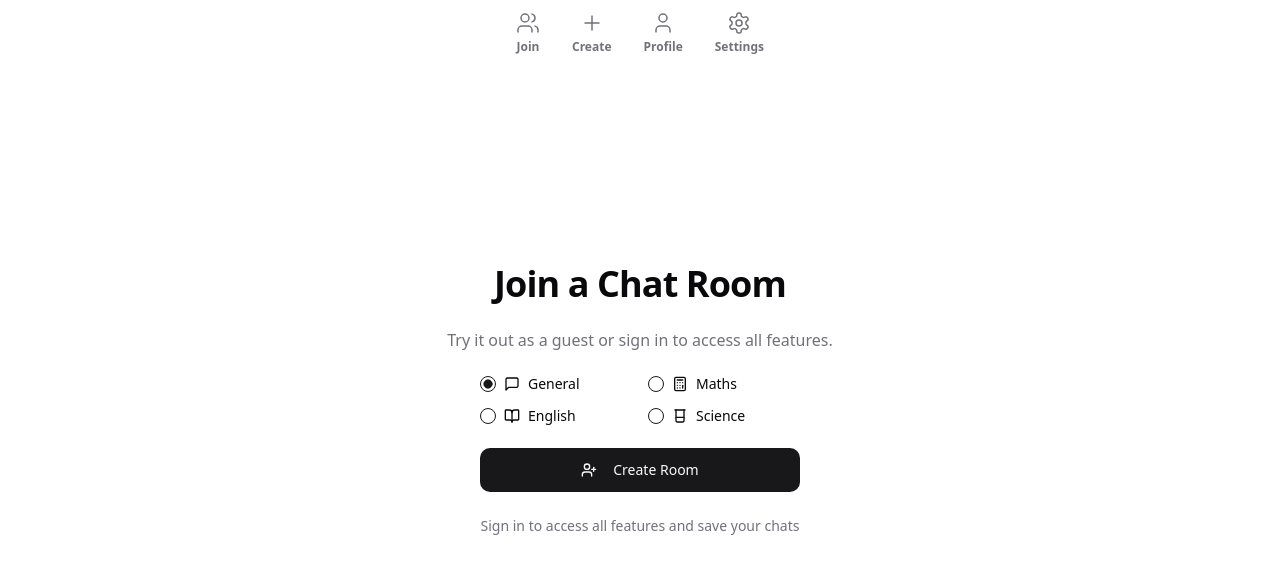
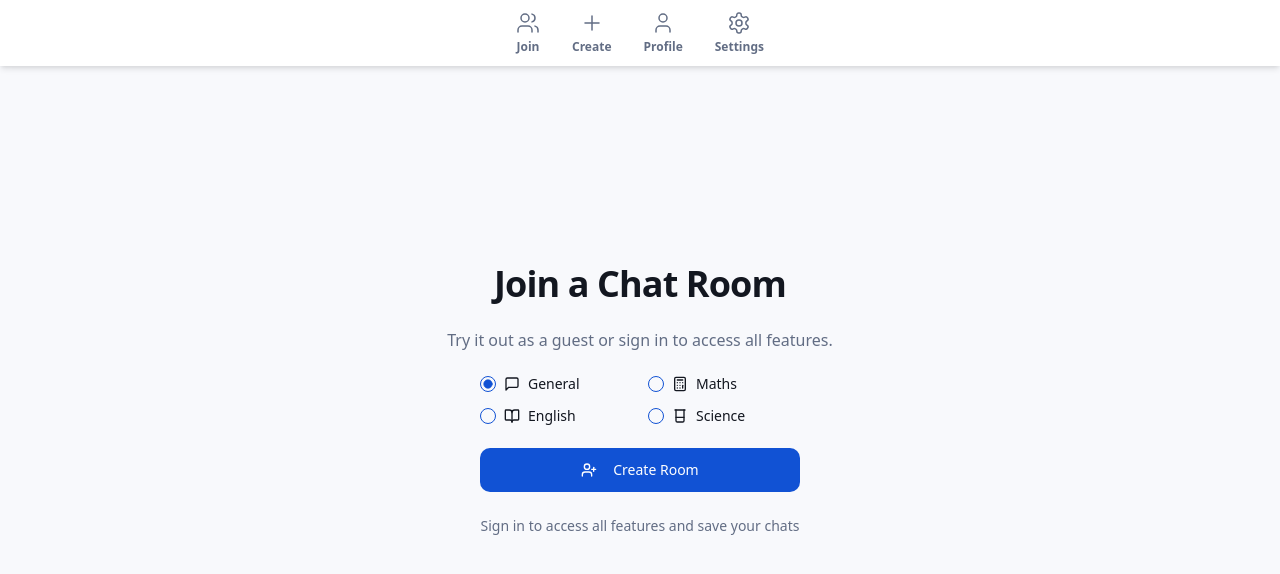
Before and after one commit to General-Dhulqarnayn/chatzy-bundle, a React (Vite) app: page / in a window 1280 px wide. Shown: the top 574 px of the page. Built offline with nearby package versions, Linux system fonts and the light colour scheme.

Commit message:
Update color scheme to blue, black, and white
Modified the application's color scheme to enhance visual appeal by incorporating blue, black, and white colors throughout the UI components.
[skip gpt_engineer]

```diff
--- a/src/index.css
+++ b/src/index.css
@@ -4,48 +4,48 @@
 
 @layer base {
   :root {
-    --background: 0 0% 100%;
-    --foreground: 240 10% 3.9%;
+    --background: 220 33% 98%; /* Light blue-tinted white */
+    --foreground: 220 25% 10%; /* Dark blue-black */
     --card: 0 0% 100%;
-    --card-foreground: 240 10% 3.9%;
+    --card-foreground: 220 25% 10%;
     --popover: 0 0% 100%;
-    --popover-foreground: 240 10% 3.9%;
-    --primary: 240 5.9% 10%;
-    --primary-foreground: 0 0% 98%;
-    --secondary: 240 4.8% 95.9%;
-    --secondary-foreground: 240 5.9% 10%;
-    --muted: 240 4.8% 95.9%;
-    --muted-foreground: 240 3.8% 46.1%;
-    --accent: 240 4.8% 95.9%;
-    --accent-foreground: 240 5.9% 10%;
+    --popover-foreground: 220 25% 10%;
+    --primary: 220 85% 45%; /* Vibrant blue */
+    --primary-foreground: 0 0% 100%;
+    --secondary: 220 20% 95%; /* Light blue-gray */
+    --secondary-foreground: 220 25% 10%;
+    --muted: 220 20% 95%;
+    --muted-foreground: 220 15% 45%;
+    --accent: 220 85% 45%;
+    --accent-foreground: 0 0% 100%;
     --destructive: 0 84.2% 60.2%;
     --destructive-foreground: 0 0% 98%;
-    --border: 240 5.9% 90%;
-    --input: 240 5.9% 90%;
-    --ring: 240 5.9% 10%;
+    --border: 220 20% 90%;
+    --input: 220 20% 90%;
+    --ring: 220 85% 45%;
     --radius: 0.75rem;
   }
 
   .dark {
-    --background: 240 10% 3.9%;
+    --background: 220 25% 10%; /* Dark blue-black */
     --foreground: 0 0% 98%;
-    --card: 240 10% 3.9%;
+    --card: 220 25% 12%;
     --card-foreground: 0 0% 98%;
-    --popover: 240 10% 3.9%;
+    --popover: 220 25% 12%;
     --popover-foreground: 0 0% 98%;
-    --primary: 0 0% 98%;
-    --primary-foreground: 240 5.9% 10%;
-    --secondary: 240 3.7% 15.9%;
+    --primary: 220 85% 55%; /* Brighter blue for dark mode */
+    --primary-foreground: 0 0% 100%;
+    --secondary: 220 25% 18%;
     --secondary-foreground: 0 0% 98%;
-    --muted: 240 3.7% 15.9%;
-    --muted-foreground: 240 5% 64.9%;
-    --accent: 240 3.7% 15.9%;
+    --muted: 220 25% 18%;
+    --muted-foreground: 220 15% 65%;
+    --accent: 220 85% 55%;
     --accent-foreground: 0 0% 98%;
     --destructive: 0 62.8% 30.6%;
     --destructive-foreground: 0 0% 98%;
-    --border: 240 3.7% 15.9%;
-    --input: 240 3.7% 15.9%;
-    --ring: 240 4.9% 83.9%;
+    --border: 220 25% 18%;
+    --input: 220 25% 18%;
+    --ring: 220 85% 55%;
   }
 
   * {
@@ -72,13 +72,26 @@
 
 /* Glass effect */
 .glass {
-  background: rgba(255, 255, 255, 0.2);
+  background: rgba(255, 255, 255, 0.9);
   backdrop-filter: blur(10px);
-  border: 1px solid rgba(255, 255, 255, 0.1);
+  border: 1px solid rgba(255, 255, 255, 0.2);
+  box-shadow: 0 4px 6px -1px rgba(0, 0, 0, 0.1), 0 2px 4px -1px rgba(0, 0, 0, 0.06);
 }
 
 .glass-dark {
-  background: rgba(0, 0, 0, 0.2);
+  background: rgba(13, 17, 23, 0.8);
   backdrop-filter: blur(10px);
-  border: 1px solid rgba(255, 255, 255, 0.05);
+  border: 1px solid rgba(255, 255, 255, 0.1);
+  box-shadow: 0 4px 6px -1px rgba(0, 0, 0, 0.2), 0 2px 4px -1px rgba(0, 0, 0, 0.1);
 }
+
+/* Card gradient */
+.card-gradient {
+  background: linear-gradient(to bottom right, rgba(255, 255, 255, 0.9), rgba(255, 255, 255, 0.8));
+  border: 1px solid rgba(255, 255, 255, 0.2);
+}
+
+.dark .card-gradient {
+  background: linear-gradient(to bottom right, rgba(13, 17, 23, 0.9), rgba(13, 17, 23, 0.8));
+  border: 1px solid rgba(255, 255, 255, 0.1);
+}
```
